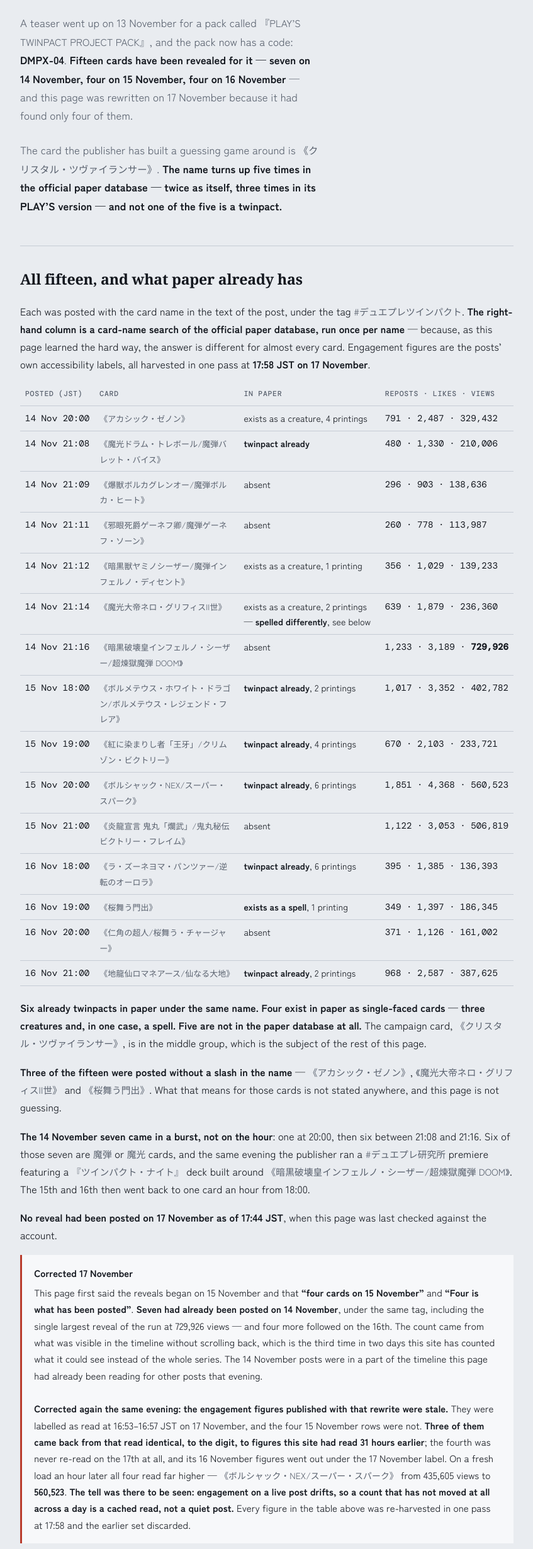
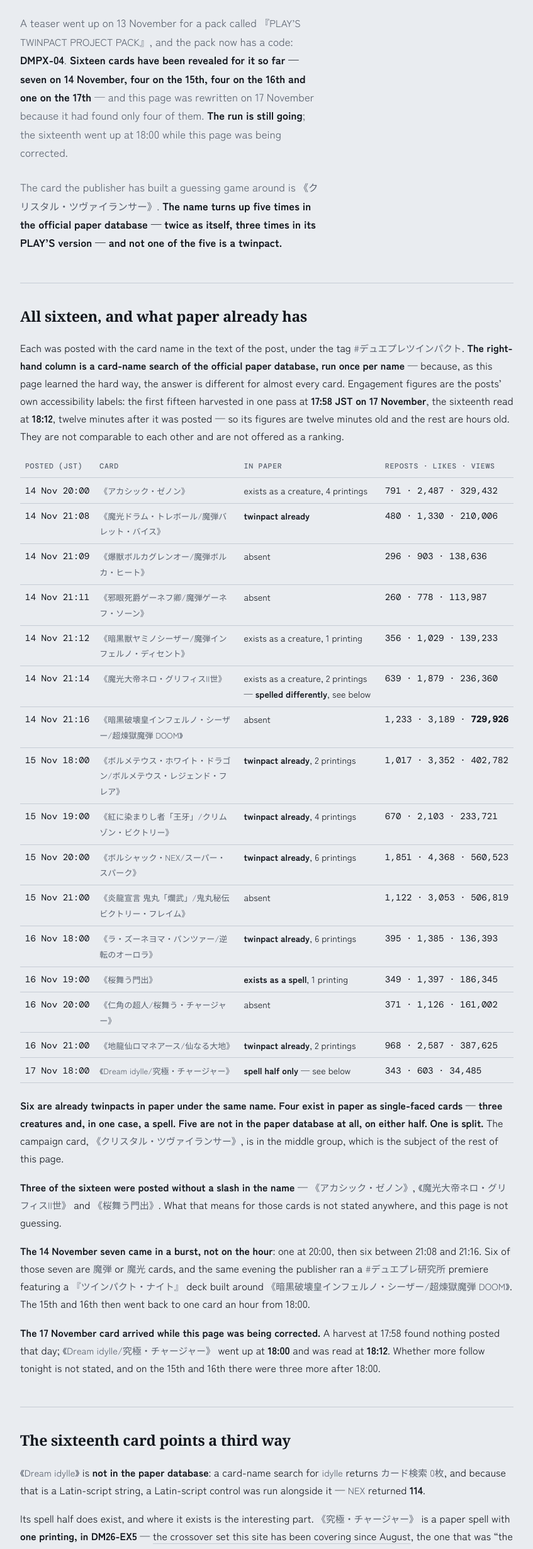
Before and after one commit to gatx105yk/duel-masters-english, a plain HTML site: page 2026-11-16-twinpact-project.html in a window 1280 px wide. Shown: the part 325-2785 px from the top of the page at 63% size, without its empty margins (216-1063 px from the left). Drawn offline with nearby package versions, Linux system fonts and the light colour scheme; a web font is replaced by a local one.

Commit message:
A sixteenth card landed at 18:00, two minutes after the harvest said none had
The fact-check found the run had not stopped. A harvest at 17:58 found nothing
posted on 17 November; 《Dream idylle/究極・チャージャー》 went up at 18:00 and was
read at 18:12. The page now says sixteen, with the run marked as still going.

That card points a third way. 《Dream idylle》 is absent from paper -- idylle
returns 0枚, with a Latin-script control alongside it since the string is Latin
(NEX returned 114). Its spell half 《究極・チャージャー》 exists as a paper spell with
one printing, and that printing is in DM26-EX5, the crossover set that was "the
digital-only game printing itself onto cardboard". So the spell went PLAY'S to
paper this month and is now coming back as half of a PLAY'S twinpact whose
creature half paper has never had. Reported as two dated facts, not as a link.

Also closed the last unchecked half: 魔弾ボルカ・ヒート returns 0, so all five
"absent" cards are now verified absent on both halves, not just on the full name.

Figure provenance split: fifteen rows from the 17:58 pass, one read at 18:12
twelve minutes after posting. The table says so and says they are not comparable.
Teaser refreshed to 943,906 at 18:12; still third behind 3.31m and 1,812,557.

WATCH-TASK: separates two failures that were being filed as one -- two sources
spelling the same thing differently (breaks searches: the Ⅱ/II and full-width １
cases) versus retyping a source's own characters (breaks quotations: the « » case).
And records that a run can outlast the write-up, so the count sentence carries its
time and the harvest goes immediately before publishing, not before writing.

Co-Authored-By: Claude Opus 5 <noreply@anthropic.com>
Claude-Session: https://claude.ai/code/session_01MsbkEbvj8tDh4ytm3wmwth

```diff
--- a/2026-11-16-twinpact-project.html
+++ b/2026-11-16-twinpact-project.html
@@ -4,20 +4,20 @@
 <meta charset="utf-8">
 <meta name="viewport" content="width=device-width,initial-scale=1">
 <title>The digital game is giving a card a shape paper never did | Duel Masters English</title>
-<meta name="description" content="Fifteen cards revealed for DMPX-04 across three nights, checked one by one against the paper database: six are twinpacts there already, four exist with no spell half, five are absent. The campaign card is in the second group.">
+<meta name="description" content="Sixteen cards revealed for DMPX-04 so far, each one searched in the paper database: six are twinpacts there already, four exist as single-faced cards, five are absent on both halves, and one has only its spell half in paper. The campaign card is in the second group.">
 <link rel="canonical" href="https://duelmasters.editioncompass.com/2026-11-16-twinpact-project.html">
 <meta property="og:type" content="article">
 <meta property="og:url" content="https://duelmasters.editioncompass.com/2026-11-16-twinpact-project.html">
 <meta property="og:title" content="The digital game is giving a card a shape paper never did | Duel Masters English">
-<meta property="og:description" content="Fifteen cards revealed for DMPX-04 across three nights, checked one by one against the paper database: six are twinpacts there already, four exist with no spell half, five are absent. The campaign card is in the second group.">
+<meta property="og:description" content="Sixteen cards revealed for DMPX-04 so far, each one searched in the paper database: six are twinpacts there already, four exist as single-faced cards, five are absent on both halves, and one has only its spell half in paper. The campaign card is in the second group.">
 <meta property="og:site_name" content="Duel Masters English">
 <meta property="og:locale" content="en_GB">
 <meta name="twitter:card" content="summary">
 <meta name="twitter:title" content="The digital game is giving a card a shape paper never did | Duel Masters English">
-<meta name="twitter:description" content="Fifteen cards revealed for DMPX-04 across three nights, checked one by one against the paper database: six are twinpacts there already, four exist with no spell half, five are absent. The campaign card is in the second group.">
+<meta name="twitter:description" content="Sixteen cards revealed for DMPX-04 so far, each one searched in the paper database: six are twinpacts there already, four exist as single-faced cards, five are absent on both halves, and one has only its spell half in paper. The campaign card is in the second group.">
 <meta property="article:published_time" content="2026-11-16">
 <script type="application/ld+json">
-{"@context":"https://schema.org","@type":"Article","headline":"The digital game is giving a card a shape paper never did","description":"Fifteen cards revealed for DMPX-04 across three nights, checked one by one against the paper database: six are twinpacts there already, four exist with no spell half, five are absent. The campaign card is in the second group.","datePublished":"2026-11-16","dateModified":"2026-11-17","inLanguage":"en","isAccessibleForFree":true,"mainEntityOfPage":{"@type":"WebPage","@id":"https://duelmasters.editioncompass.com/2026-11-16-twinpact-project.html"},"publisher":{"@type":"Organization","name":"Duel Masters English"}}
+{"@context":"https://schema.org","@type":"Article","headline":"The digital game is giving a card a shape paper never did","description":"Sixteen cards revealed for DMPX-04 so far, each one searched in the paper database: six are twinpacts there already, four exist as single-faced cards, five are absent on both halves, and one has only its spell half in paper. The campaign card is in the second group.","datePublished":"2026-11-16","dateModified":"2026-11-17","inLanguage":"en","isAccessibleForFree":true,"mainEntityOfPage":{"@type":"WebPage","@id":"https://duelmasters.editioncompass.com/2026-11-16-twinpact-project.html"},"publisher":{"@type":"Organization","name":"Duel Masters English"}}
 </script>
 <link rel="preconnect" href="https://fonts.googleapis.com">
 <link rel="preconnect" href="https://fonts.gstatic.com" crossorigin>
@@ -45,9 +45,10 @@ td.n{font-family:'DM Mono',monospace;white-space:nowrap}
   <p class="standfirst">
     A teaser went up on 13 November for a pack called
     <span class="jp">『PLAY&rsquo;S TWINPACT PROJECT PACK』</span>, and the pack now has a code:
-    <strong>DMPX-04</strong>. <strong>Fifteen cards have been revealed for it &mdash; seven on
-    14 November, four on 15 November, four on 16 November</strong> &mdash; and this page was
-    rewritten on 17 November because it had found only four of them.
+    <strong>DMPX-04</strong>. <strong>Sixteen cards have been revealed for it so far &mdash; seven on
+    14 November, four on the 15th, four on the 16th and one on the 17th</strong> &mdash; and this
+    page was rewritten on 17 November because it had found only four of them. <strong>The run is
+    still going</strong>; the sixteenth went up at 18:00 while this page was being corrected.
   </p>
   <p class="standfirst">
     The card the publisher has built a guessing game around is
@@ -56,14 +57,16 @@ td.n{font-family:'DM Mono',monospace;white-space:nowrap}
     &mdash; and not one of the five is a twinpact.</strong>
   </p>
 
-  <h2>All fifteen, and what paper already has</h2>
+  <h2>All sixteen, and what paper already has</h2>
   <p>
     Each was posted with the card name in the text of the post, under the tag
     <span class="jp">#デュエプレツインパクト</span>. <strong>The right-hand column is a card-name
     search of the official paper database, run once per name</strong> &mdash; because, as this page
     learned the hard way, the answer is different for almost every card. Engagement figures are the
-    posts&rsquo; own accessibility labels, all harvested in one pass at
-    <strong>17:58 JST on 17 November</strong>.
+    posts&rsquo; own accessibility labels: the first fifteen harvested in one pass at
+    <strong>17:58 JST on 17 November</strong>, the sixteenth read at <strong>18:12</strong>, twelve
+    minutes after it was posted &mdash; so its figures are twelve minutes old and the rest are hours
+    old. They are not comparable to each other and are not offered as a ranking.
   </p>
   <table>
     <tr><th>Posted (JST)</th><th>Card</th><th>In paper</th><th>Reposts &middot; likes &middot; views</th></tr>
@@ -82,16 +85,17 @@ td.n{font-family:'DM Mono',monospace;white-space:nowrap}
     <tr><td class="n">16 Nov 19:00</td><td><span class="jp">《桜舞う門出》</span></td><td><strong>exists as a spell</strong>, 1 printing</td><td class="n">349 &middot; 1,397 &middot; 186,345</td></tr>
     <tr><td class="n">16 Nov 20:00</td><td><span class="jp">《仁角の超人/桜舞う・チャージャー》</span></td><td>absent</td><td class="n">371 &middot; 1,126 &middot; 161,002</td></tr>
     <tr><td class="n">16 Nov 21:00</td><td><span class="jp">《地龍仙ロマネアース/仙なる大地》</span></td><td><strong>twinpact already</strong>, 2 printings</td><td class="n">968 &middot; 2,587 &middot; 387,625</td></tr>
+    <tr><td class="n">17 Nov 18:00</td><td><span class="jp">《Dream idylle/究極・チャージャー》</span></td><td><strong>spell half only</strong> &mdash; see below</td><td class="n">343 &middot; 603 &middot; 34,485</td></tr>
   </table>
   <p>
-    <strong>Six already twinpacts in paper under the same name. Four exist in paper as single-faced
-    cards &mdash; three creatures and, in one case, a spell. Five are not in the paper database at
-    all.</strong> The campaign card,
+    <strong>Six are already twinpacts in paper under the same name. Four exist in paper as
+    single-faced cards &mdash; three creatures and, in one case, a spell. Five are not in the paper
+    database at all, on either half. One is split.</strong> The campaign card,
     <span class="jp">《クリスタル・ツヴァイランサー》</span>, is in the middle group, which is the
     subject of the rest of this page.
   </p>
   <p>
-    <strong>Three of the fifteen were posted without a slash in the name</strong> &mdash;
+    <strong>Three of the sixteen were posted without a slash in the name</strong> &mdash;
     <span class="jp">《アカシック・ゼノン》</span>, <span class="jp">《魔光大帝ネロ・グリフィスII世》</span>
     and <span class="jp">《桜舞う門出》</span>. What that means for those cards is not stated
     anywhere, and this page is not guessing.
@@ -106,8 +110,36 @@ td.n{font-family:'DM Mono',monospace;white-space:nowrap}
     then went back to one card an hour from 18:00.
   </p>
   <p>
-    <strong>No reveal had been posted on 17 November as of 17:44 JST</strong>, when this page was
-    last checked against the account.
+    <strong>The 17 November card arrived while this page was being corrected.</strong> A harvest at
+    17:58 found nothing posted that day; <span class="jp">《Dream idylle/究極・チャージャー》</span>
+    went up at <strong>18:00</strong> and was read at <strong>18:12</strong>. Whether more follow
+    tonight is not stated, and on the 15th and 16th there were three more after 18:00.
+  </p>
+
+  <h2>The sixteenth card points a third way</h2>
+  <p>
+    <span class="jp">《Dream idylle》</span> is <strong>not in the paper database</strong>: a
+    card-name search for <span class="jp">idylle</span> returns
+    <span class="jp">カード検索 0枚</span>, and because that is a Latin-script string, a Latin-script
+    control was run alongside it &mdash; <span class="jp">NEX</span> returned <strong>114</strong>.
+  </p>
+  <p>
+    Its spell half does exist, and where it exists is the interesting part.
+    <span class="jp">《究極・チャージャー》</span> is a paper spell with <strong>one printing, in
+    DM26-EX5</strong> &mdash; <a href="2026-08-21-plays-crossover-pack.html">the crossover set this
+    site has been covering since August</a>, the one that was
+    <q cite="2026-08-21-plays-crossover-pack.html">the digital-only game printing itself onto cardboard</q>.
+  </p>
+  <p>
+    So this card&rsquo;s spell half went <strong>PLAY&rsquo;S to paper</strong> earlier this month,
+    and now a twinpact carrying that spell is coming to PLAY&rsquo;S with a creature half that paper
+    has never had. <strong>That is a third direction in the same pack</strong>, alongside the paper
+    twinpacts being brought in and the wholly new ones.
+  </p>
+  <p>
+    <strong>This page is not saying the two moves are connected.</strong> Nothing published links
+    them, and a spell appearing in DM26-EX5 in November and in a DMPX-04 twinpact in November is two
+    facts with a date in common.
   </p>
 
   <div class="note warn">
@@ -158,7 +190,7 @@ td.n{font-family:'DM Mono',monospace;white-space:nowrap}
     <b>Corrected 16 November, two hours after publishing &mdash; this is the important one</b>
     The section below said <strong>&ldquo;DMPX-04 is the digital game doing something to a card that
     the paper game never did to it&rdquo;</strong> as the direction of the pack, on the strength of
-    the campaign card alone. <strong>It is the wrong way round for six of the fifteen cards</strong>,
+    the campaign card alone. <strong>It is the wrong way round for six of the sixteen cards</strong>,
     which were already twinpacts in paper before DMPX-04 existed &mdash; the table above gives each
     one. So the pack does <strong>two different things at once</strong>, and the page had seen only
     one of them: it brings paper twinpacts into the digital game, and it also makes twinpacts paper
@@ -176,7 +208,7 @@ td.n{font-family:'DM Mono',monospace;white-space:nowrap}
 
   <p>
     The 13 November teaser that opened all this stood at 587,041 views when read on 14 November and
-    <strong>892,758</strong> when read on 16 November. <strong>Two figures on this site are larger,
+    <strong>943,906</strong> when read on 17 November at 18:12. <strong>Two figures on this site are larger,
     and both are announcements rather than reveals.</strong> The
     <a href="2026-08-23-railgun-collab.html">23 August collaboration announcement</a> is recorded
     here as <strong>3.31 million</strong> views at twenty-two hours, on a page that also notes
@@ -292,7 +324,7 @@ td.n{font-family:'DM Mono',monospace;white-space:nowrap}
     <strong>For this one card, DMPX-04 runs the other way: the digital game is giving it a form the
     paper game never printed.</strong> That is true of
     <span class="jp">《クリスタル・ツヴァイランサー》</span> and it is not true of the pack &mdash;
-    six of the fifteen revealed cards are paper twinpacts already, as the table above sets out.
+    six of the sixteen revealed cards are paper twinpacts already, as the table above sets out.
     <strong>Both things are in the same pack.</strong>
   </p>
   <p>
```
Also changed, not shown: index.html (+5 -4 lines), 1 other file.
